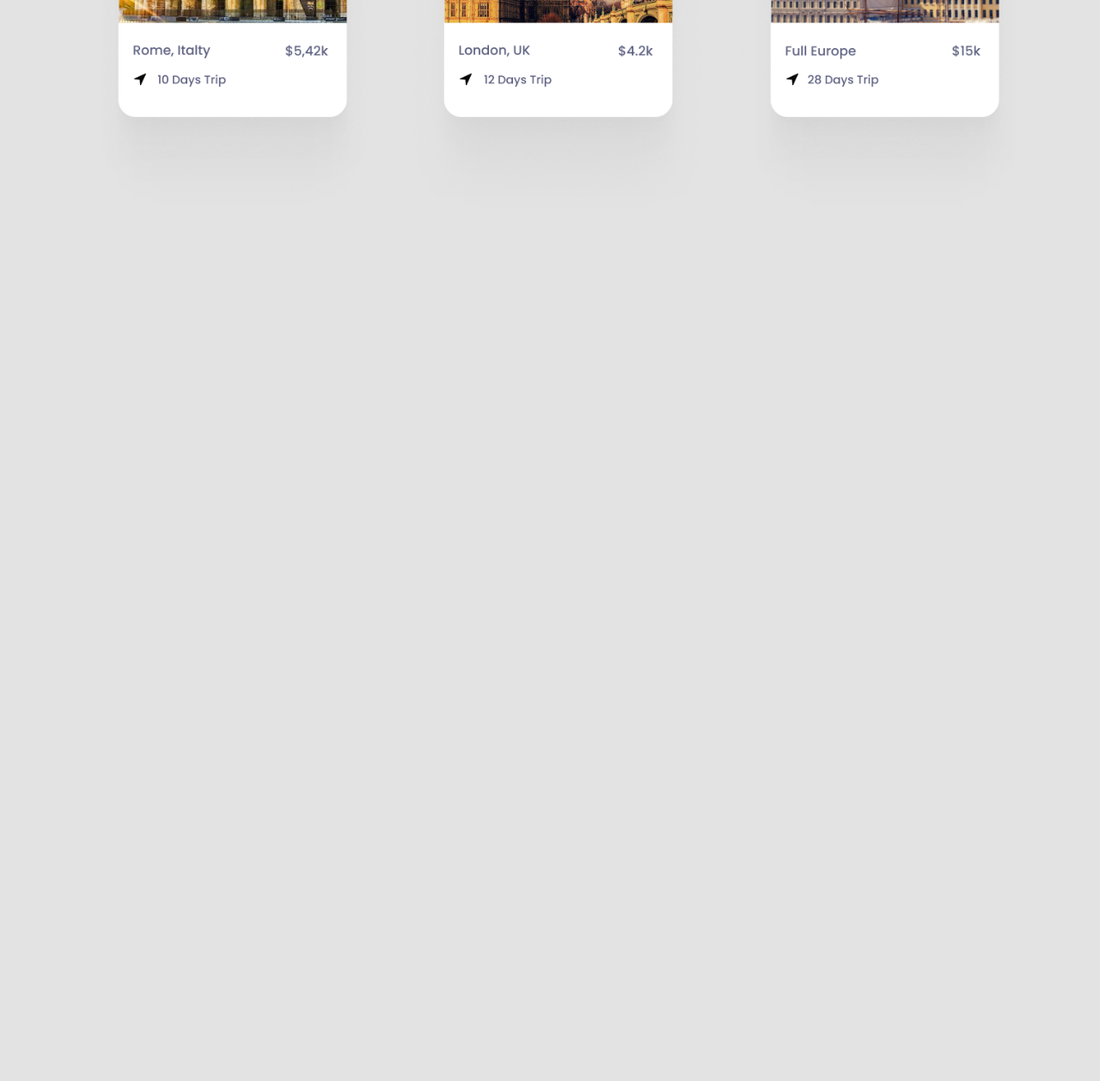
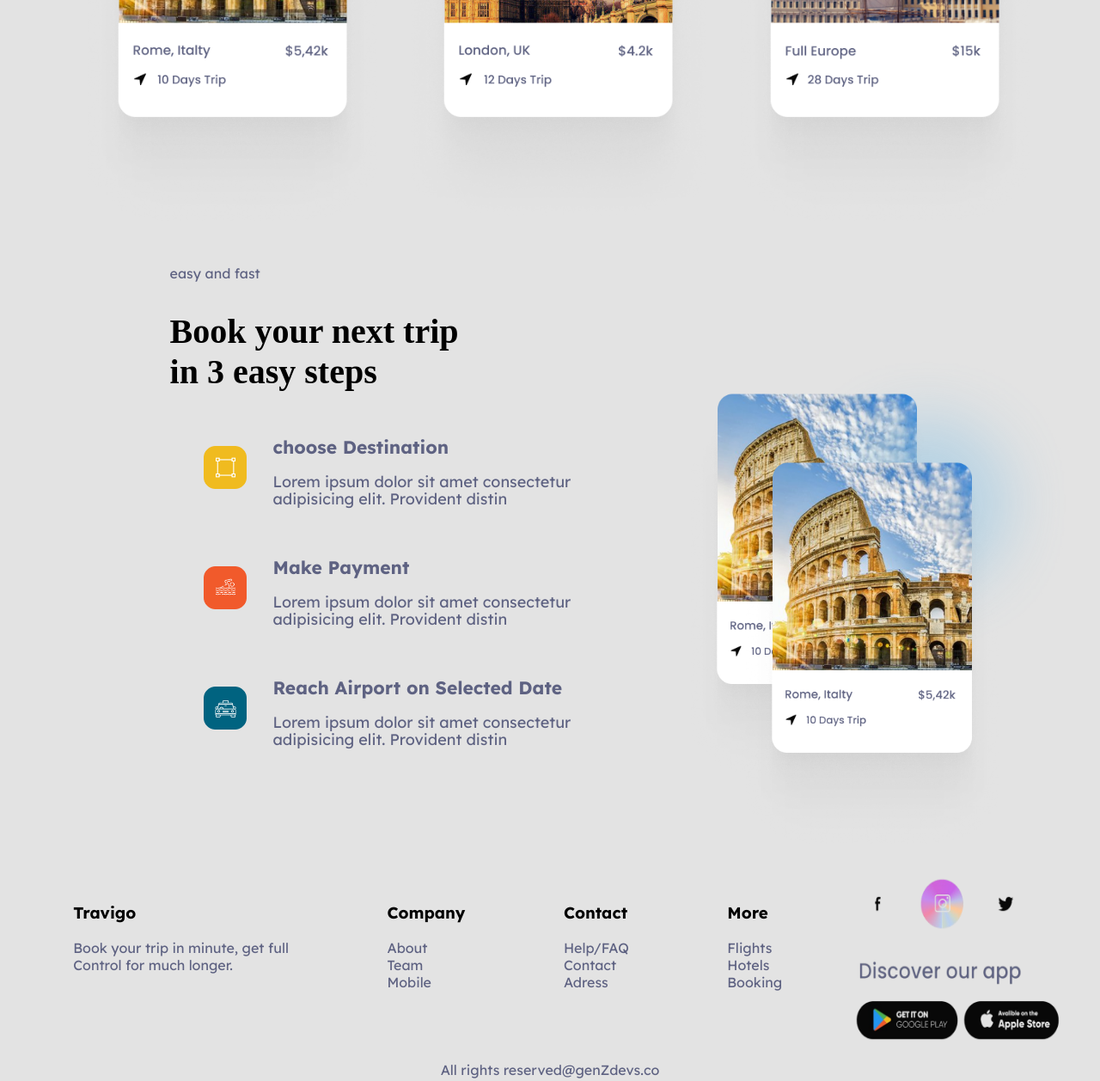
Before and after one commit to ezzahra12/travigo-projet, a plain HTML site: page destination.html in a window 1280 px wide. Shown: the part 1193-2451 px from the top of the page at 86% size. Before the commit the page ends 1493 px from the top, so only its background shows below. Drawn offline with Linux system fonts and the light colour scheme.

Commit message:
description page Done

```diff
--- a/about.html
+++ b/about.html
@@ -0,0 +1,115 @@
+<!DOCTYPE html>
+<html lang="en">
+<head>
+    <meta charset="UTF-8">
+    <meta name="viewport" content="width=device-width, initial-scale=1.0">
+    <title>Document</title>
+    <link rel="preconnect" href="https://fonts.googleapis.com">
+<link rel="preconnect" href="https://fonts.gstatic.com" crossorigin>
+<link href="https://fonts.googleapis.com/css2?family=Lexend:wght@100..900&display=swap" rel="stylesheet">
+    <link rel="stylesheet" href="style.css">
+   <link
+  rel="stylesheet"
+  href="https://cdnjs.cloudflare.com/ajax/libs/font-awesome/6.4.0/css/all.min.css"
+/>
+  <link rel="stylesheet" href="https://cdnjs.cloudflare.com/ajax/libs/font-awesome/4.7.0/css/font-awesome.min.css">
+
+
+</head>
+<body>
+
+    <!--header-->
+    <header>
+        <h2 id="logo">travigo</h2>
+        <ul class="navbar">
+            <li><a href="#">Home</a></li>
+            <li><a href="destination.html">Destination</a></li>
+            <li><a href="about.html">About</a></li>
+            <li><a href="contact.html">ontact</a></li>
+            <li><a href="ligin.html">Login</a></li>
+            <li id="sign-up"><a href="sign-up.html">sign up</a></li>
+        </ul>
+        <select class="home-select">
+            <option>En</option>
+            <option>Fr</option>
+        </select>
+    </header>
+
+
+
+
+
+
+    <div class="Our Mission"> <h2>Our Mission</h2>
+    <p>“On the Windows talking painted pasture yet its<br> express parties use. Sure last upon he same as <br> knew next. Of believed or diverted no.”</p>
+    </div>
+
+    <div class="Our Story"> <h2>Our Mission</h2>
+    <p>“On the Windows talking painted pasture yet its express parties use. Sure last upon he same as knew next. Of believed or diverted no.”</p>
+    </div>
+
+    <div class="Our Mission"> <h2>Our Mission</h2>
+    <p>“On the Windows talking painted pasture yet its<br> express parties use. Sure last upon he same as <br> knew next. Of believed or diverted no.”</p>
+    </div>
+
+
+
+
+
+
+
+
+
+
+
+
+
+
+
+
+
+
+
+
+
+<footer>
+      <ul id="list1">
+        <h3>Travigo</h3>
+        <li>Book your trip in minute, get full<br>
+Control for much longer.</li>
+      </ul>
+
+      <ul id="list2">
+        <h3>Company</h3>
+        <li>About</li>
+        <li>Team</li>
+        <li>Mobile</li>
+      </ul>
+
+      <ul id="list3">
+        <h3>Contact</h3>
+        <li>Help/FAQ</li>
+        <li>Contact</li>
+        <li>Adress</li>
+      </ul>
+
+      <ul id="list4">
+        <h3>More</h3>
+        <li>Flights</li>
+        <li>Hotels</li>
+        <li>Booking</li>
+      </ul>
+
+    <div id="list5">
+        <img src="img/footerimg.png" alt="" width="250px" height="200px">
+
+    </div>
+
+  </footer>
+    <p id="copy-right">All rights reserved@genZdevs.co</p>
+
+
+
+
+</body>
+</html>
--- a/destination.html
+++ b/destination.html
@@ -76,6 +76,46 @@
         <div><img src="img/Erope.png" alt="" width="400px"> </div>
         </div>
     </section>
+    <section class="book-trip">
+      <div class="tripFirstDiv">
+        <p id="trip-p">easy and fast</p>
+        <h2 id="trip-h2">Book your next trip <br>
+in 3 easy steps</h2></div>
+
+
+<div class="steps">
+  <div class="box">
+    <img src="/img/first_step.png" alt="" width="50px" height="50px">
+    <div class="text">
+      <h3>choose Destination</h3>
+      <p>Lorem ipsum dolor sit amet consectetur<br> adipisicing elit. Provident distin</p></li>
+    </div>
+  </div>
+  <div class="box">
+        <img src="img/second-step.png" alt="" width="50px" height="50px">
+
+    <div class="text">
+      <h3>Make Payment</h3>
+      <p>Lorem ipsum dolor sit amet consectetur<br> adipisicing elit. Provident distin</p></li>
+    </div>
+  </div>
+  <div class="box">
+        <img src="/img/step3.png" alt="" width="50px" height="50px">
+
+    <div class="text">
+      <h3>Reach Airport on Selected Date</h3>
+      <p>Lorem ipsum dolor sit amet consectetur<br> adipisicing elit. Provident distin</p></li>
+    </div>
+  </div>
+</div>
+
+  <img id="RomaPic"     src="img/Roma.png" alt="" width="350px">
+  <img id="RomaPic2"     src="img/Roma.png" alt="" width="350px">
+  <img id="shadow"     src="img/shadow.png" alt="" width="350px">
+
+
+    </section>
+    </body>
 
 
 
@@ -100,19 +140,6 @@
 
 
 
-
-
-
-
-
-
-
-
-
-
-
-
-<!--
 
 <footer>
       <ul id="list1">
--- a/style.css
+++ b/style.css
@@ -186,6 +186,7 @@ footer{
     display: flex;
     justify-content: space-around;
     font-family: "lexend", sans-serif;
+    margin-top: 10%;
 }
 
 
@@ -237,3 +238,66 @@ footer ul li {
 .selling-section{
     margin-top: 100px;
 }
+
+ .steps .box{
+    display: flex;
+    gap: 300px;
+
+
+ }
+ .steps .box img{
+    margin-left: 280px;
+    position: absolute;
+    margin-top: 30px;
+ }
+
+  .steps{
+    display: flex;
+    flex-direction: column;
+    gap: 20px;
+   margin-left: -4%;
+
+
+  }
+ .steps .text {
+      font-family: "lexend", sans-serif;
+          color: #5E6282;
+      margin-left: 360px;
+      font-size: large;
+      line-height: 20px;
+
+
+ }
+.tripFirstDiv{
+    text-align:left;
+   margin-left: 15%;
+    padding: -3%;
+
+ }
+.book-trip #trip-h2{
+
+    font-size: 40px;
+ }
+ .book-trip #trip-p{
+    color: #5E6282;
+    font-family: "lexend", sans-serif;
+ }
+ #RomaPic{
+    position: absolute;
+    margin-left: 60%;
+     top: 1650px;
+     z-index: -1;
+
+ }
+ #RomaPic2{
+    position: absolute;
+    margin-left: 65%;
+     top: 1730px;
+
+ }
+ #shadow{
+    position: absolute;
+    margin-left:70%;
+    top: 1600px;
+    z-index: -1;
+ }
```
Also changed, not shown: img/first_step.png (added), img/second-step.png (added), img/shadow.png (added), img/step3.png (added).
